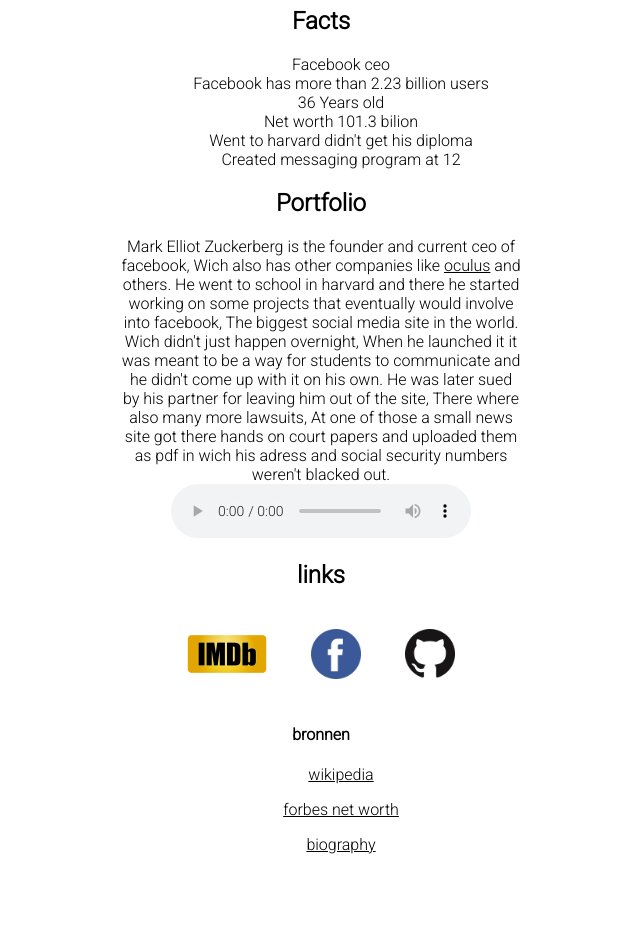
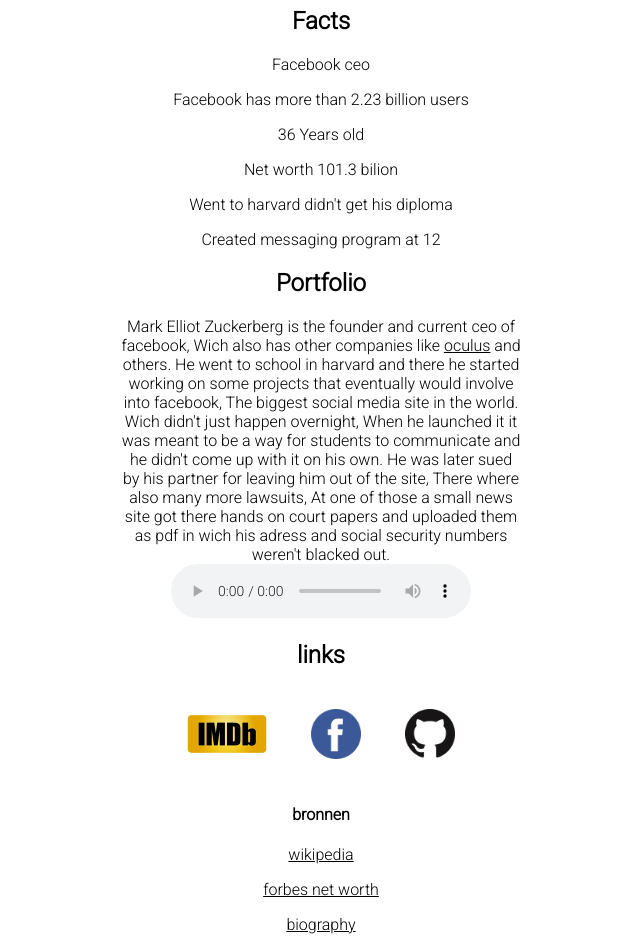
Before and after one commit to barry01943/zukie, a website built with Parcel: page index.html in a window 1280 px wide. Shown: the part 480-1430 px from the top of the page, without its empty margins (319-959 px from the left). Before the commit the page ends 1350 px from the top, so only its background shows below. Built offline with nearby package versions, Linux system fonts and the light colour scheme.

```diff
--- a/index.html
+++ b/index.html
@@ -23,20 +23,17 @@
 
 <div id="facts">
   <h2>Facts</h2>
-  <ul>
-    <li>Facebook ceo</li>
-    <li>Facebook has more than 2.23 billion users</li>
-    <li>36 Years old</li>
-    <li>Net worth 101.3 bilion</li>
-    <li>Went to harvard didn't get his diploma</li>
-    <li>Created messaging program at 12</li>
-  </ul>
+  <p>Facebook ceo</p>
+  <p>Facebook has more than 2.23 billion users</p>
+  <p>36 Years old</>
+  <p>Net worth 101.3 bilion</p>
+  <p>Went to harvard didn't get his diploma</p>
+  <p>Created messaging program at 12</p>
 </div>
 <div id="portfolio">
   <h2>Portfolio</h2>
   <p class="text">Mark Elliot Zuckerberg is the founder and current ceo of facebook, Wich also has other companies like
-    <a
-      href="https://www.oculus.com/">oculus</a> and others.
+    <a href="https://www.oculus.com/" target="_blank">oculus</a> and others.
     He went to school in harvard and there he started working on some projects that eventually would involve
     into facebook, The biggest social media site in the world.
     Wich didn't just happen overnight, When he launched it it was meant to be a way for students to communicate
@@ -52,17 +49,18 @@
 </div>
 <div id="links">
   <h2>links</h2>
-  <a href="https://www.imdb.com/name/nm3212916/" target="_blank"><img src="img/IMDb-Logo-640x400.png" height="50" width="80"/></a>
-  <a href="https://www.facebook.com/zuck" target="_blank"><img href="https://www.facebook.com/zuck" src="img/facebook.png" height="50"
-                                               width="50"/></a>
-  <a href="https://github.com/barry01943/zukie" target="_blank"><img src="img/GitHub-Mark-64px.png" height="50" width="50"/></a>
+  <a href="https://www.imdb.com/name/nm3212916/" target="_blank"><img src="img/IMDb-Logo-640x400.png" height="50"
+                                                                      width="80"/></a>
+  <a href="https://www.facebook.com/zuck" target="_blank"><img href="https://www.facebook.com/zuck"
+                                                               src="img/facebook.png" height="50"
+                                                               width="50"/></a>
+  <a href="https://github.com/barry01943/zukie" target="_blank"><img src="img/GitHub-Mark-64px.png" height="50"
+                                                                     width="50"/></a>
   <div>
     <h4>bronnen</h4>
-    <ul>
-      <li><p><a href="https://en.wikipedia.org/wiki/Mark_Zuckerberg" target="_blank">wikipedia</a></p></li>
-      <li><p><a href="https://www.forbes.com/profile/mark-zuckerberg/#6fcffa423e06" target="_blank">forbes net worth</a></p></li>
-      <li><p><a href="https://www.biography.com/business-figure/mark-zuckerberg" target="_blank">biography</a></p></li>
-    </ul>
+    <p><a href="https://en.wikipedia.org/wiki/Mark_Zuckerberg" target="_blank">wikipedia</a></p>
+    <p><a href="https://www.forbes.com/profile/mark-zuckerberg/#6fcffa423e06" target="_blank">forbes net worth</a></p>
+    <p><a href="https://www.biography.com/business-figure/mark-zuckerberg" target="_blank">biography</a></p>
   </div>
 </div>
 </body>
```
